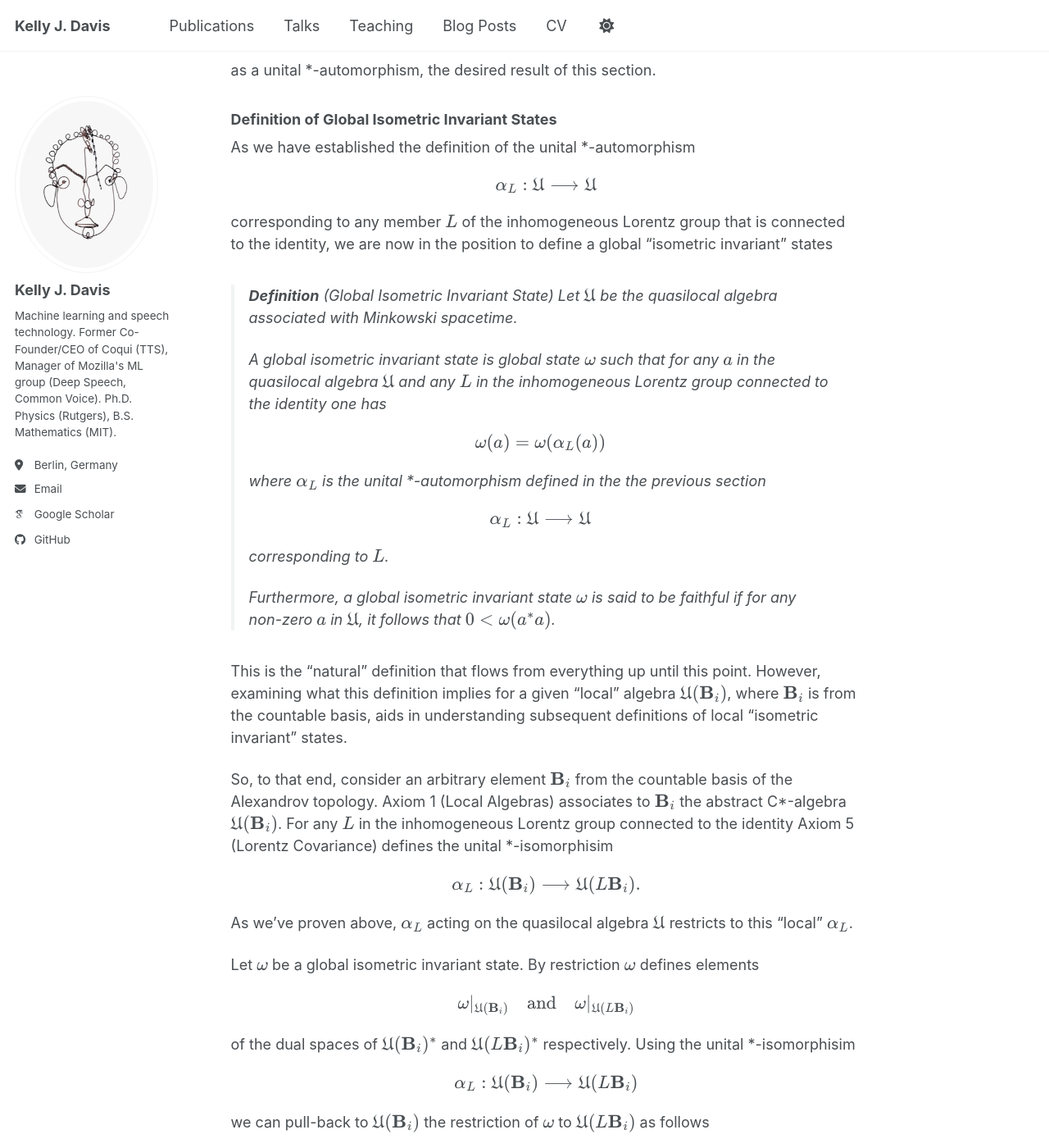
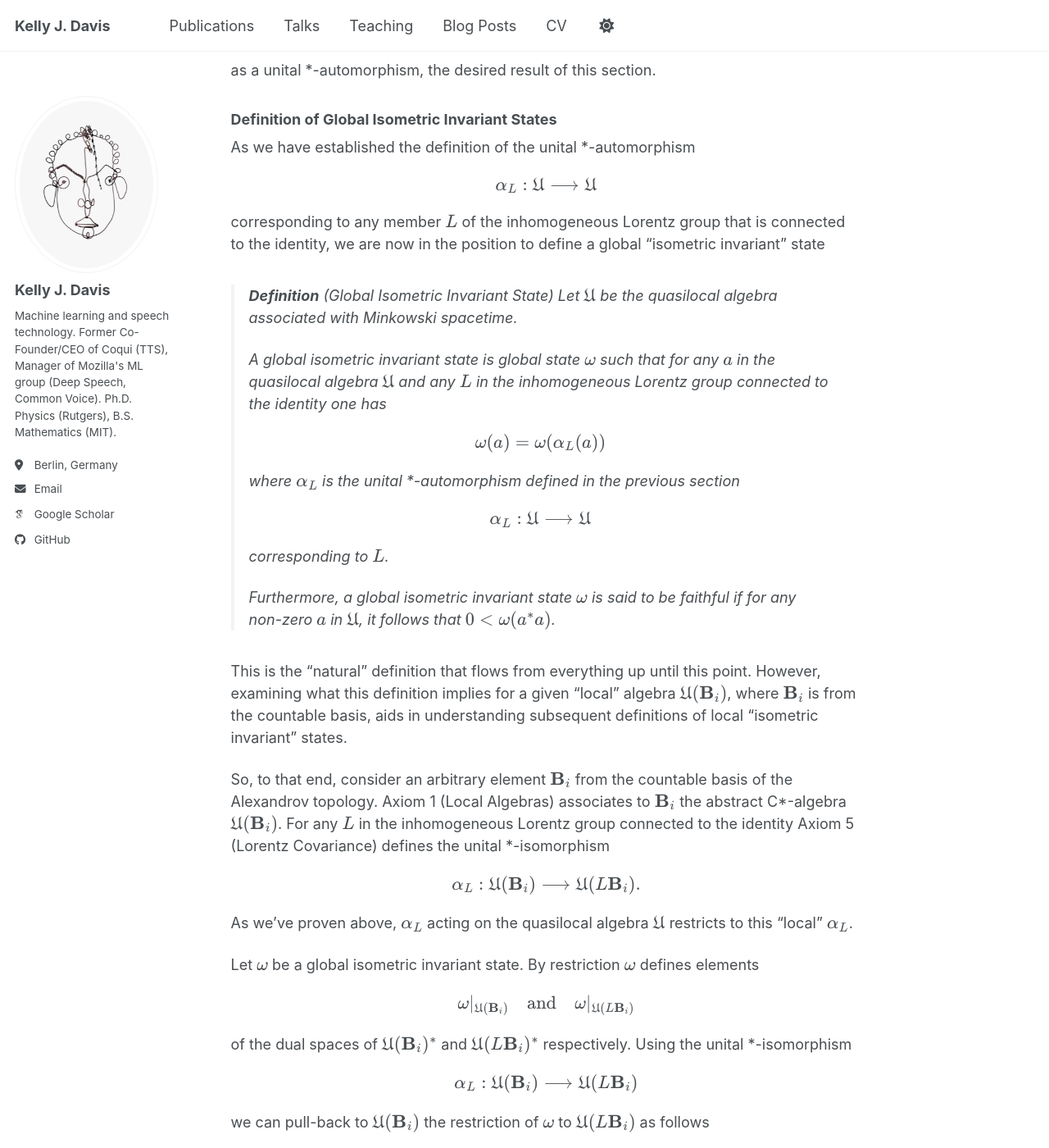
Before and after one commit to KellyJDavis/KellyJDavis.github.io, a Jekyll site: the page built from _posts/2026-05-30-local-isometric-invariant-states.md, in a window 1280 px wide and 1400 px high, scrolled down 22437 px. Shown: the whole window at 82% size. Built offline with Jekyll 4.4.1, drawn with Linux system fonts in a browser that asks for light colours; some web fonts are replaced; a script bundle is joined from its source files by our own code; library files that are not in the unit come from our copies; some of the changed text lies outside the part shown.

Commit message:
Fixed typos, spelling, and grammar

```diff
--- a/_posts/2026-05-30-local-isometric-invariant-states.md
+++ b/_posts/2026-05-30-local-isometric-invariant-states.md
@@ -28,7 +28,7 @@
 > \mathbf{B} \longmapsto \mathfrak{U}(\mathbf{B}),
 > $$
 >
-> and when $$\mathbf{B}$$ is the the empty set, we have the distinguished correspondence
+> and when $$\mathbf{B}$$ is the empty set, we have the distinguished correspondence
 >
 > $$
 > \emptyset \longmapsto \mathbb{C} \mathbf{1},
@@ -129,7 +129,7 @@
 > \mathbf{B} \longmapsto \mathfrak{U}(\mathbf{B}),
 > $$
 >
-> and when $$\mathbf{B}$$ is the the empty set, we have the distinguished correspondence
+> and when $$\mathbf{B}$$ is the empty set, we have the distinguished correspondence
 >
 > $$
 > \emptyset \longmapsto \mathbb{C} \mathbf{1},
@@ -398,7 +398,7 @@
 
 is a countable basis $$\{ \mathbf{E}_i \}_{i \in \mathbb{N}}$$ of the Euclidian topology on Minkowski spacetime (Example 2.49 [Lee](https://doi.org/10.1007/978-1-4419-7940-7)). Thus, by definition, the Euclidian topology of Minkowski spacetime is second countable.
 
-Sets of the form $$I^+(p) \cap I^{-}(q)$$ form an uncountable a basis $$\{ \mathbf{B}_{\iota} \}_{\iota \in \mathcal{I}}$$ of the Alexandrov topology (Definition 4.22 of [Penrose](https://doi.org/10.1137/1.9781611970609)). Furthermore, as proven by Penrose, the Alexandrov and Euclidian topology of Minkowski spacetime are equivalent (Paragraph 4.23 of [Penrose](https://doi.org/10.1137/1.9781611970609)). Hence, $$\{ \mathbf{B}_{\iota} \}_{\iota \in \mathcal{I}}$$ forms a basis for the Euclidian topology. Thus the definition of basis implies that for any given $$\mathbf{E}_i$$ one has
+Sets of the form $$I^+(p) \cap I^{-}(q)$$ form an uncountable basis $$\{ \mathbf{B}_{\iota} \}_{\iota \in \mathcal{I}}$$ of the Alexandrov topology (Definition 4.22 of [Penrose](https://doi.org/10.1137/1.9781611970609)). Furthermore, as proven by Penrose, the Alexandrov and Euclidian topology of Minkowski spacetime are equivalent (Paragraph 4.23 of [Penrose](https://doi.org/10.1137/1.9781611970609)). Hence, $$\{ \mathbf{B}_{\iota} \}_{\iota \in \mathcal{I}}$$ forms a basis for the Euclidian topology. Thus the definition of basis implies that for any given $$\mathbf{E}_i$$ one has
 
 $$
 \mathbf{E}_i = \bigcup\limits_{\mathbf{B}_\iota \in \mathbf{B}(\mathbf{E}_i)} \mathbf{B}_\iota,
@@ -465,7 +465,7 @@
 
 of the desired form.
 
-Consider any element $$\mathbf{B}_{n+1}$$ of the countable basis of the Alexandrov topology that is different from the first $$n$$ we are already considering. As we are in Minkowski spacetime, there exists[^1] an element $$\mathbf{B}$$ in the uncountable a basis $$\{ \mathbf{B}_{\iota} \}_{\iota \in \mathcal{I}}$$ of the Alexandrov topology such that $$\mathbf{B}_1, \ldots, \mathbf{B}_{n+1} \subseteq \mathbf{B}$$. As a result of Axiom 5 (Lorentz Covariance) there exists a map
+Consider any element $$\mathbf{B}_{n+1}$$ of the countable basis of the Alexandrov topology that is different from the first $$n$$ we are already considering. As we are in Minkowski spacetime, there exists[^1] an element $$\mathbf{B}$$ in the uncountable basis $$\{ \mathbf{B}_{\iota} \}_{\iota \in \mathcal{I}}$$ of the Alexandrov topology such that $$\mathbf{B}_1, \ldots, \mathbf{B}_{n+1} \subseteq \mathbf{B}$$. As a result of Axiom 5 (Lorentz Covariance) there exists a map
 
 $$
 \alpha_L : \mathfrak{U}(\mathbf{B}) \longrightarrow \mathfrak{U}(L\mathbf{B})
@@ -518,7 +518,7 @@
 > \sigma(\alpha(a_1)) = \sigma(a_1).
 > $$
 >
-> In other words, the specturm of $$\sigma(\alpha(a_1))$$ of $$\alpha(a_1)$$ in $$\mathfrak{U}_2$$ is equivalent to the specturm $$\sigma(a_1)$$ of $$a_1$$ in $$\mathfrak{U}_1$$.
+> In other words, the spectrum of $$\sigma(\alpha(a_1))$$ of $$\alpha(a_1)$$ in $$\mathfrak{U}_2$$ is equivalent to the spectrum $$\sigma(a_1)$$ of $$a_1$$ in $$\mathfrak{U}_1$$.
 
 **Proof**
 Consider $$\lambda \notin \sigma(a_1)$$. The definition of spectrum then implies that  $$(a_1 - \lambda \mathbf{1}_{\mathfrak{U}_1})$$ is invertible in $$\mathfrak{U}_1$$. Let $$(a_1 - \lambda \mathbf{1}_{\mathfrak{U}_1})^{-1}$$ be that inverse. As $$\alpha$$ is a unital \*-monomorphism
@@ -806,7 +806,7 @@
 \alpha_L : \mathfrak{U} \longrightarrow \mathfrak{U}
 $$
 
-corresponding to any member $$L$$ of the inhomogeneous Lorentz group that is connected to the identity, we are now in the position to define a global "isometric invariant" states
+corresponding to any member $$L$$ of the inhomogeneous Lorentz group that is connected to the identity, we are now in the position to define a global "isometric invariant" state
 
 > **Definition** *(Global Isometric Invariant State)*
 > Let $$\mathfrak{U}$$ be the quasilocal algebra associated with Minkowski spacetime.
@@ -817,7 +817,7 @@
 > \omega(a) = \omega(\alpha_L(a))
 > $$
 >
-> where $$\alpha_L$$ is the unital *-automorphism defined in the the previous section
+> where $$\alpha_L$$ is the unital *-automorphism defined in the previous section
 >
 > $$
 > \alpha_L : \mathfrak{U} \longrightarrow \mathfrak{U}
@@ -829,7 +829,7 @@
 
 This is the "natural" definition that flows from everything up until this point. However, examining what this definition implies for a given "local" algebra $$\mathfrak{U}(\mathbf{B}_i)$$, where $$\mathbf{B}_i$$ is from the countable basis, aids in understanding subsequent definitions of local "isometric invariant" states.
 
-So, to that end, consider an arbitrary element $$\mathbf{B}_i$$ from the countable basis of the Alexandrov topology. Axiom 1 (Local Algebras) associates to $$\mathbf{B}_i$$ the abstract C\*-algebra $$\mathfrak{U}(\mathbf{B}_i)$$. For any $$L$$ in the inhomogeneous Lorentz group connected to the identity Axiom 5 (Lorentz Covariance) defines the unital *-isomorphisim
+So, to that end, consider an arbitrary element $$\mathbf{B}_i$$ from the countable basis of the Alexandrov topology. Axiom 1 (Local Algebras) associates to $$\mathbf{B}_i$$ the abstract C\*-algebra $$\mathfrak{U}(\mathbf{B}_i)$$. For any $$L$$ in the inhomogeneous Lorentz group connected to the identity Axiom 5 (Lorentz Covariance) defines the unital *-isomorphism
 
 $$
 \alpha_L : \mathfrak{U}(\mathbf{B}_i) \longrightarrow \mathfrak{U}(L\mathbf{B}_i).
@@ -845,7 +845,7 @@
 \end{align}
 $$
 
-of the dual spaces of $$\mathfrak{U}(\mathbf{B}_i)^*$$ and $$\mathfrak{U}(L\mathbf{B}_i)^*$$ respectively. Using the unital *-isomorphisim
+of the dual spaces of $$\mathfrak{U}(\mathbf{B}_i)^*$$ and $$\mathfrak{U}(L\mathbf{B}_i)^*$$ respectively. Using the unital *-isomorphism
 
 $$
 \alpha_L : \mathfrak{U}(\mathbf{B}_i) \longrightarrow \mathfrak{U}(L\mathbf{B}_i)
@@ -896,7 +896,7 @@
 >
 > is the pull-back via the unital \*-isomorphism $$\alpha_L$$ of Axiom 5 (Lorentz Covariance).
 
-In light of our examination of the implications global isometric invariant states for "local" algebras, this is exactly what would one expect as a definition. It treats $$\mathbf{B}$$ in the same manner as the entire Minkowski spacetime was treated in the global case.
+In light of our examination of the implications global isometric invariant states for "local" algebras, this is exactly what one would expect as a definition. It treats $$\mathbf{B}$$ in the same manner as the entire Minkowski spacetime was treated in the global case.
 
 ## Local Isometric Invariant States in Lorentzian Spacetime
 As there is no quasilocal algebra associated with a generic Lorentzian spacetime, we begin not by defining global "isometric invariant" states but by defining local "isometric invariant" states.
```
Also changed, not shown: other parts of _posts/2026-05-30-local-isometric-invariant-states.md (+7 -7 lines).
